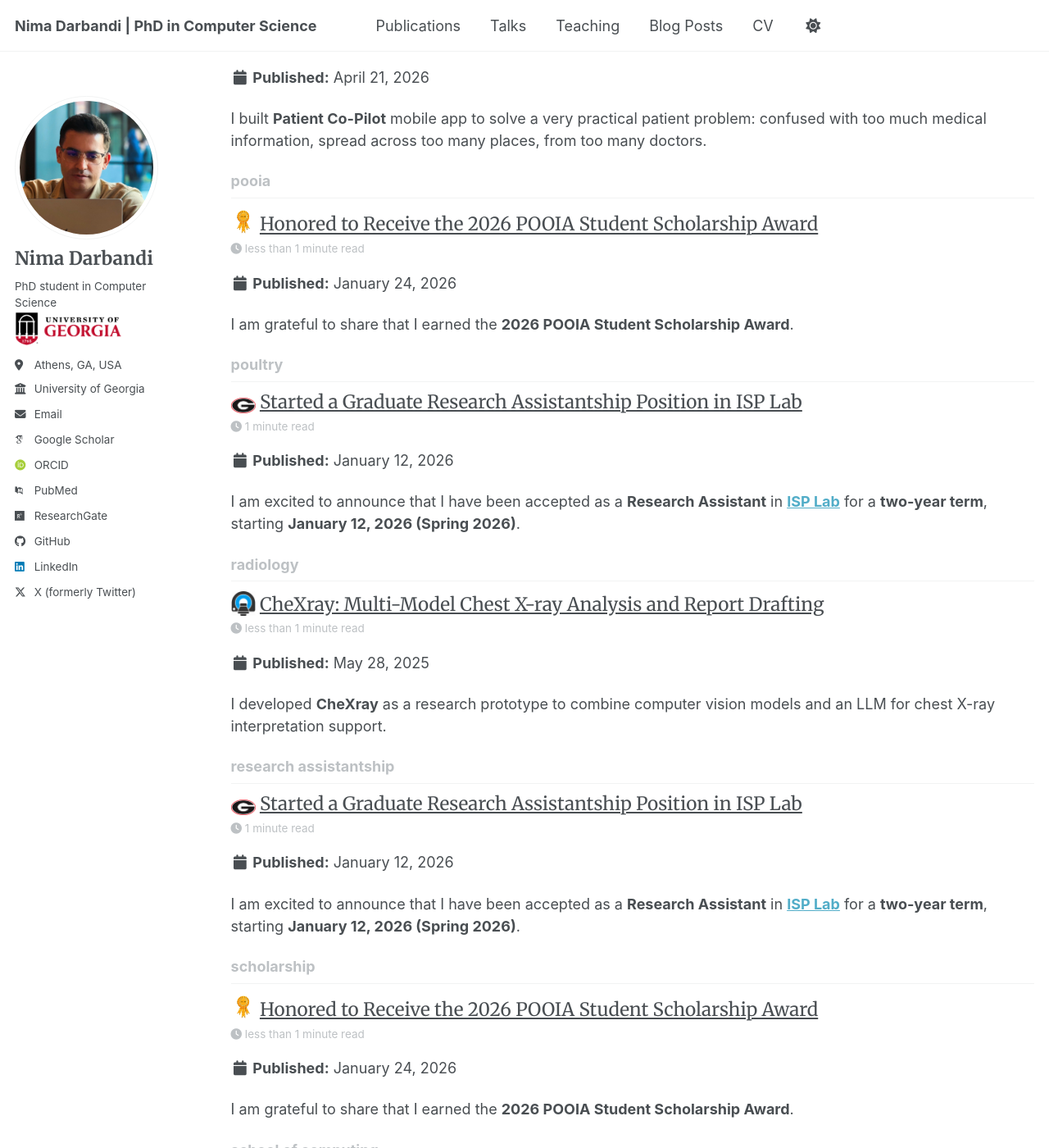
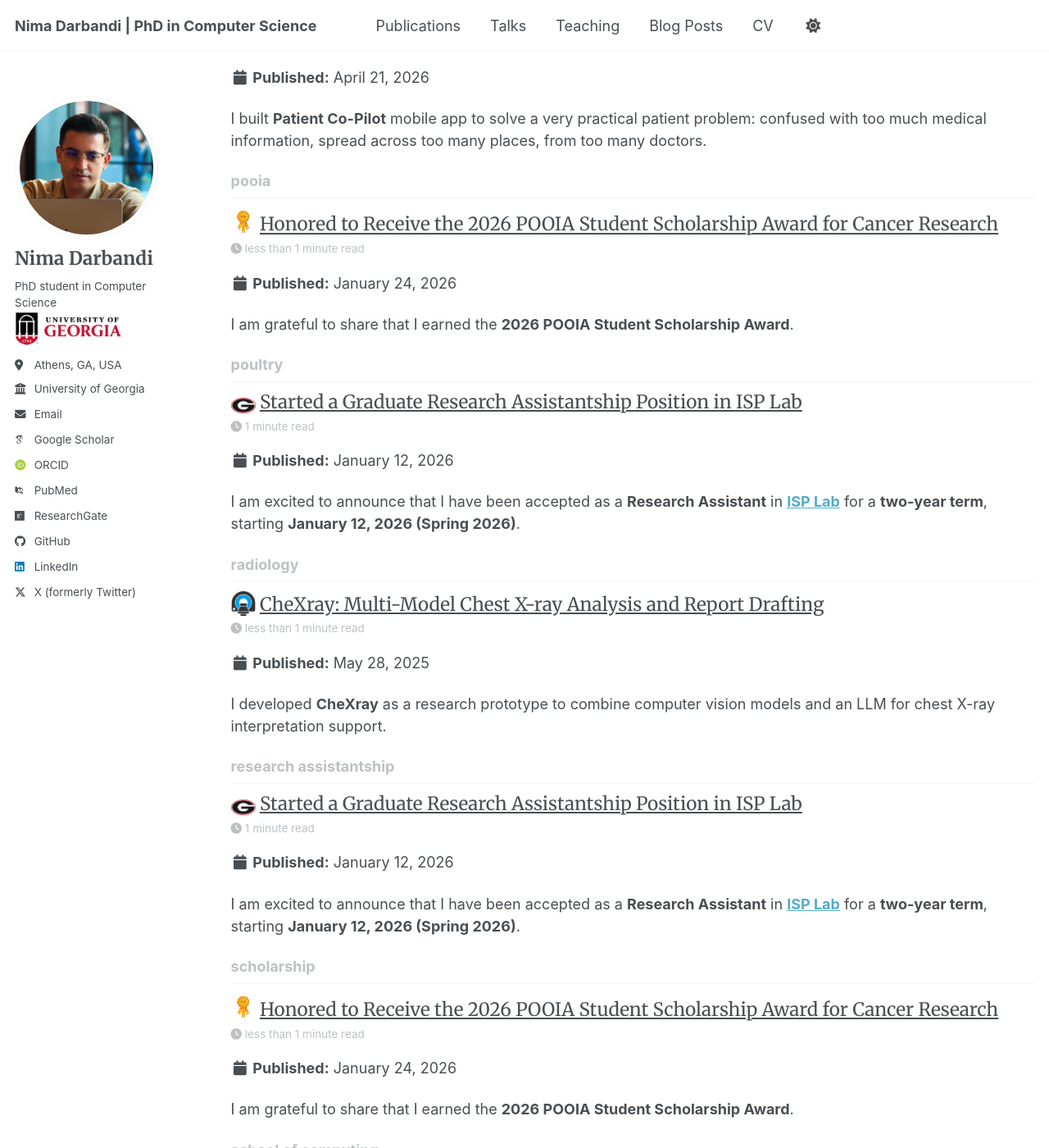
Before and after one commit to nimadarbandi/nimadarbandi.github.io, a Jekyll site: the page built from _pages/tag-archive.html, in a window 1280 px wide and 1400 px high, scrolled down 5597 px. Shown: the whole window at 82% size. Built offline with Jekyll 4.4.1, drawn with Linux system fonts in a browser that asks for light colours; some web fonts are replaced; a script bundle is joined from its source files by our own code; library files that are not in the unit come from our copies; some of the changed text lies outside the part shown; grey boxes are pictures that could not be loaded.

Commit message:
pooia post

```diff
--- a/_posts/2026-01-24-pooia-scholarship-cancer-research.md
+++ b/_posts/2026-01-24-pooia-scholarship-cancer-research.md
@@ -1,5 +1,5 @@
 ---
-title: "Honored to Receive the 2026 POOIA Student Scholarship Award"
+title: "Honored to Receive the 2026 POOIA Student Scholarship Award for Cancer Research"
 date: 2026-01-24
 permalink: /posts/2026/01/pooia-scholarship-cancer-research/
 tags:
```
